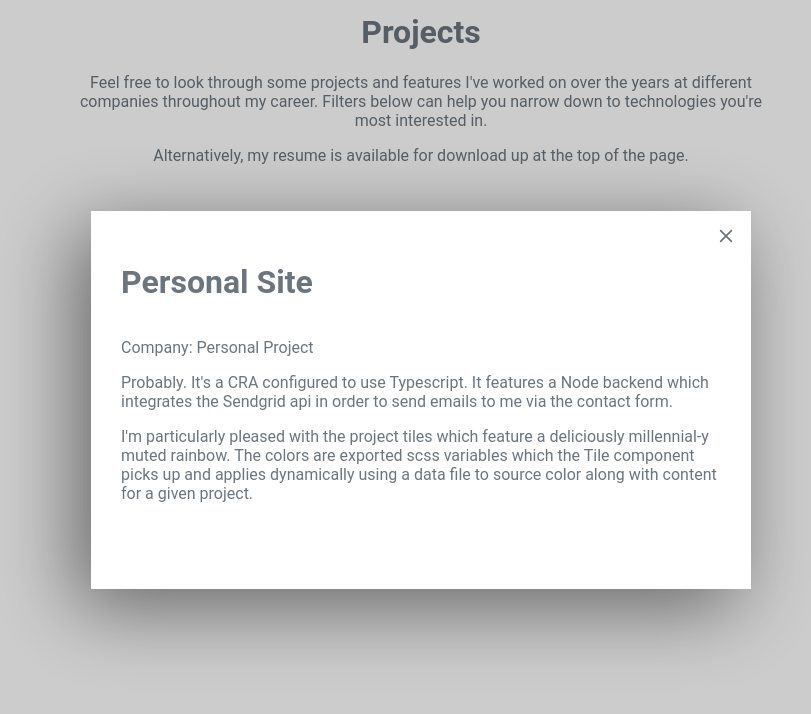
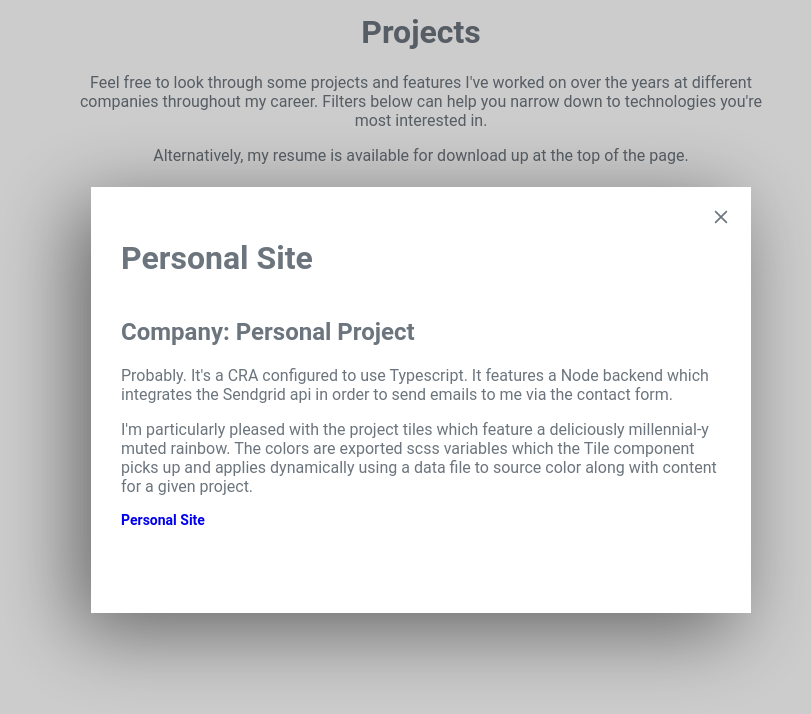
Before and after one commit to Jfethers/portfolio-site, a React (Create React App) app in the folder client/: page / in a window 1280 px wide. Both pictures are taken after a click on the element "PERSONAL SITE". Shown: the part 829-1543 px from the top of the page, without its empty margins (219-1030 px from the left). Built offline with nearby package versions, Linux system fonts and the light colour scheme.

Commit message:
some contact tile styles

```diff
--- a/client/src/components/Modals/TileModal.tsx
+++ b/client/src/components/Modals/TileModal.tsx
@@ -14,6 +14,7 @@ const TileModal = (props: any) => {
 	const tileColor = tileColors[tileKey];
 
 	return (
+		<div className='tile-modal'>
 			<Modal modalRef={props.modalRef}>
 				<ModalHeader>
 					<h1 style={{ color: tileColor }}>{project.title}</h1>
@@ -24,10 +25,22 @@ const TileModal = (props: any) => {
 					/>
 				</ModalHeader>
 				<ModalBody>
-				<p>Company: {project.job}</p>
+					<h2>Company: {project.job}</h2>
 					{project.description.map((description: string[], index: number) => {
 						return <p key={index}>{description}</p>;
 					})}
+
+					{project.link && (
+						<div className='link-wrapper'>
+							<a
+								style={{ color: tileColor, textDecoration: "none" }}
+								href={project.link}
+							>
+								{project.title}
+							</a>
+						</div>
+					)}
+
 					<div className='pill-wrapper'>
 						{project.tech.map((t: string) => {
 							return <Pill tileColor={tileColor} key={t} text={t} />;
@@ -36,6 +49,7 @@ const TileModal = (props: any) => {
 				</ModalBody>
 				{/* <ModalFooter></ModalFooter> */}
 			</Modal>
+		</div>
 	);
 };
 
--- a/client/src/styles/_index.scss
+++ b/client/src/styles/_index.scss
@@ -9,3 +9,4 @@
 @import "./components/Tiles.scss";
 @import "./components/Pill.scss";
 @import "./components/Filter.scss";
+@import './components/Modals/TileModal.scss'
--- a/client/src/styles/components/Modal.scss
+++ b/client/src/styles/components/Modal.scss
@@ -15,11 +15,27 @@
 
 	.modal-dialog {
 		filter: drop-shadow(-15px 18px 40px rgba(0, 0, 0, 0.5));
+		position: relative;
 	}
 }
 
 .modal-overlay {
 	.modal-dialog {
+		display: relative;
+
+		.modal-header {
+			display: flex;
+
+			.close {
+				position: absolute;
+				top: 20px;
+				right: 20px;
+				cursor: pointer;
+				height: 20px;
+				width: 20px;
+			}
+		}
+
 		background-color: white;
 		position: relative;
 		max-width: 600px;
@@ -30,15 +46,5 @@
 			display: flex;
 			flex-direction: column;
 		}
-
-		.close {
-			cursor: pointer;
-			position: absolute;
-			right: 15px;
-			top: 15px;
-			height: 20px;
-			width: 20px;
-			// fill: #577590;
-		}
 	}
 }
--- /dev/null
+++ b/client/src/styles/components/Modals/TileModal.scss
@@ -0,0 +1,7 @@
+.tile-modal {
+	.link-wrapper {
+		margin: 15px 0;
+		font-weight: 600;
+		font-size: 14px;
+	}
+}
--- a/client/src/styles/components/Pill.scss
+++ b/client/src/styles/components/Pill.scss
@@ -9,6 +9,11 @@
 	font-weight: 700;
 	font-size: 12px;
 	margin: 5px;
+
+	&:first-child {
+		margin-left: 0;
+	}
+
 	transition: filter 200ms ease-in;
 
 	&:hover {
```
Lines whose indentation alone changed are shown as unchanged.
